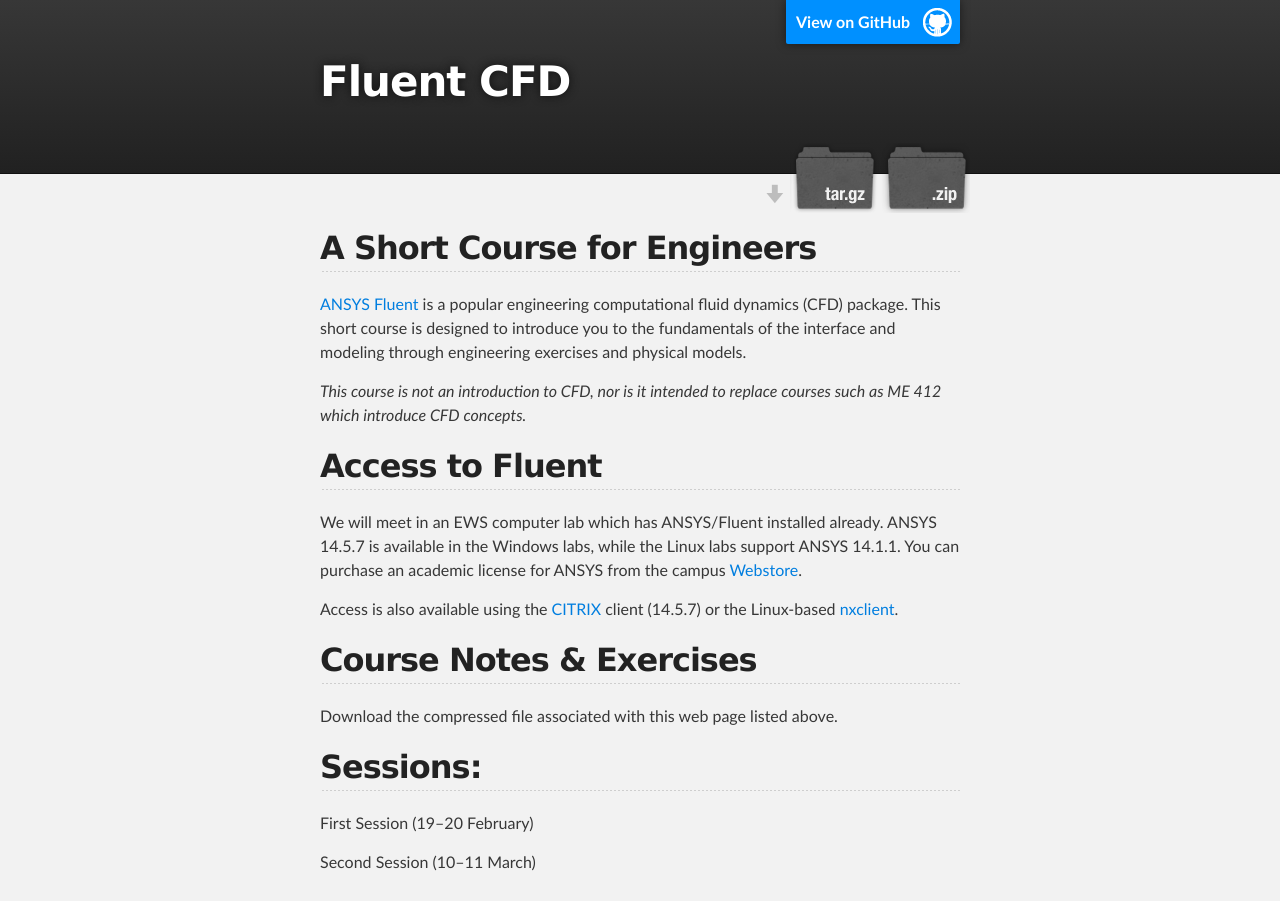
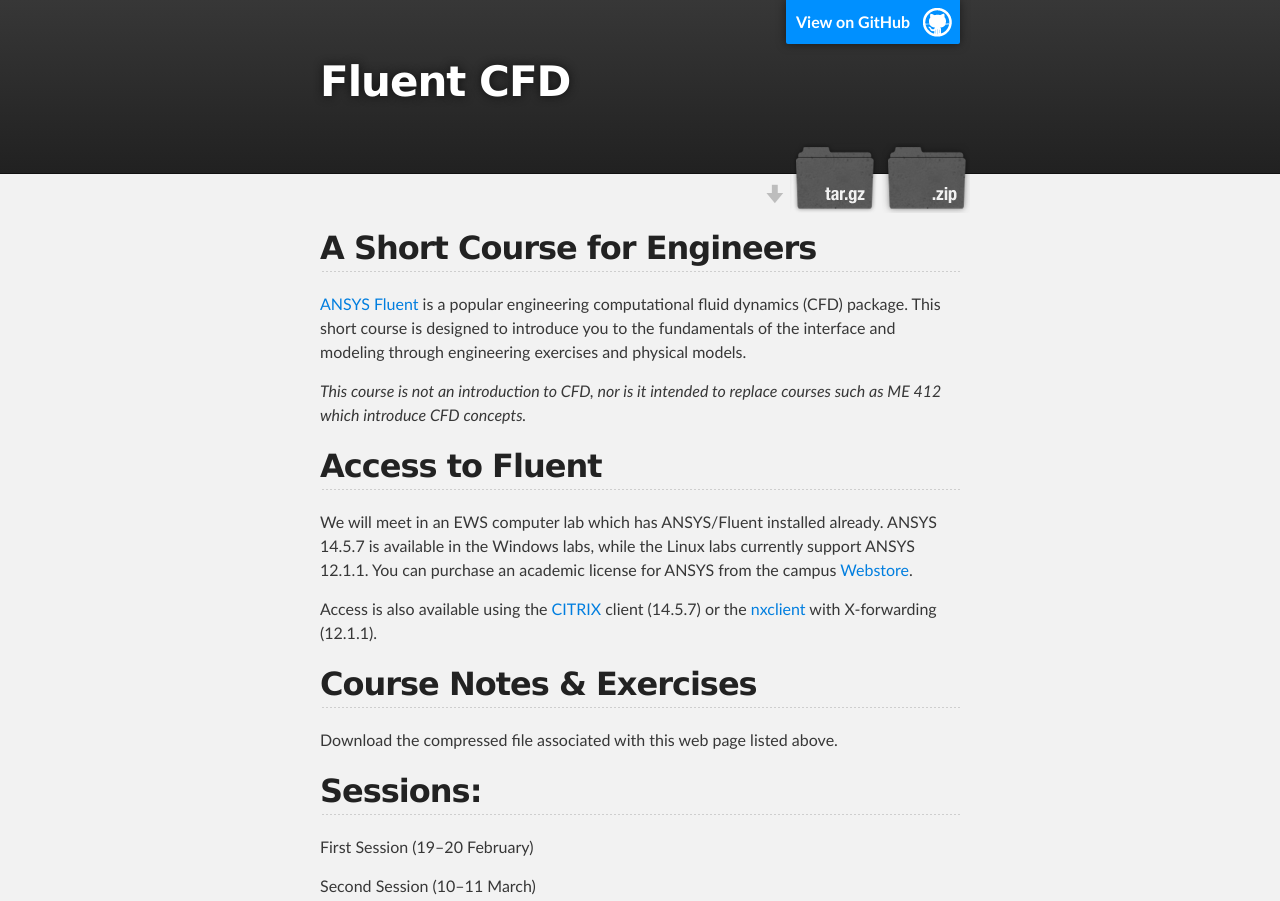
Before and after one commit to illinois-cse/fluent-sp14, a plain HTML site: page index.html in a window 1280 px wide. Shown: the top 901 px of the page. Drawn offline with Linux system fonts and the light colour scheme.

Commit message:
Create gh-pages branch via GitHub

```diff
--- a/index.html
+++ b/index.html
@@ -41,9 +41,9 @@
 <h2>
 <a name="access-to-fluent" class="anchor" href="#access-to-fluent"><span class="octicon octicon-link"></span></a>Access to Fluent</h2>
 
-<p>We will meet in an EWS computer lab which has ANSYS/Fluent installed already.  ANSYS 14.5.7 is available in the Windows labs, while the Linux labs support ANSYS 14.1.1.  You can purchase an academic license for ANSYS from the campus <a href="https://webstore.illinois.edu/">Webstore</a>.</p>
+<p>We will meet in an EWS computer lab which has ANSYS/Fluent installed already.  ANSYS 14.5.7 is available in the Windows labs, while the Linux labs currently support ANSYS 12.1.1.  You can purchase an academic license for ANSYS from the campus <a href="https://webstore.illinois.edu/">Webstore</a>.</p>
 
-<p>Access is also available using the <a href="https://citrix.engr.illinois.edu/">CITRIX</a> client (14.5.7) or the Linux-based <a href="http://it.engineering.illinois.edu/ews/lab-information/remote-connections/using-linux-apps-remotely-x-forwarding">nxclient</a>.</p>
+<p>Access is also available using the <a href="https://citrix.engr.illinois.edu/">CITRIX</a> client (14.5.7) or the <a href="http://it.engineering.illinois.edu/ews/lab-information/remote-connections/using-linux-apps-remotely-x-forwarding">nxclient</a> with X-forwarding (12.1.1).</p>
 
 <h2>
 <a name="course-notes--exercises" class="anchor" href="#course-notes--exercises"><span class="octicon octicon-link"></span></a>Course Notes &amp; Exercises</h2>
--- a/params.json
+++ b/params.json
@@ -1 +1 @@
-{"name":"Fluent CFD","tagline":"","body":"## A Short Course for Engineers\r\n[ANSYS Fluent](http://www.ansys.com/Products/Simulation+Technology/Fluid+Dynamics/Fluid+Dynamics+Products/ANSYS+Fluent) is a popular engineering computational fluid dynamics (CFD) package.  This short course is designed to introduce you to the fundamentals of the interface and modeling through engineering exercises and physical models.\r\n\r\n_This course is not an introduction to CFD, nor is it intended to replace courses such as ME 412 which introduce CFD concepts._\r\n\r\n## Access to Fluent\r\nWe will meet in an EWS computer lab which has ANSYS/Fluent installed already.  ANSYS 14.5.7 is available in the Windows labs, while the Linux labs support ANSYS 14.1.1.  You can purchase an academic license for ANSYS from the campus [Webstore](https://webstore.illinois.edu/).\r\n\r\nAccess is also available using the [CITRIX](https://citrix.engr.illinois.edu/) client (14.5.7) or the Linux-based [nxclient](http://it.engineering.illinois.edu/ews/lab-information/remote-connections/using-linux-apps-remotely-x-forwarding).\r\n\r\n## Course Notes & Exercises\r\nDownload the compressed file associated with this web page listed above.\r\n\r\n## Sessions:\r\nFirst Session (19–20 February)\r\n\r\nSecond Session (10–11 March)\r\n","google":"","note":"Don't delete this file! It's used internally to help with page regeneration."}
+{"name":"Fluent CFD","tagline":"","body":"## A Short Course for Engineers\r\n[ANSYS Fluent](http://www.ansys.com/Products/Simulation+Technology/Fluid+Dynamics/Fluid+Dynamics+Products/ANSYS+Fluent) is a popular engineering computational fluid dynamics (CFD) package.  This short course is designed to introduce you to the fundamentals of the interface and modeling through engineering exercises and physical models.\r\n\r\n_This course is not an introduction to CFD, nor is it intended to replace courses such as ME 412 which introduce CFD concepts._\r\n\r\n## Access to Fluent\r\nWe will meet in an EWS computer lab which has ANSYS/Fluent installed already.  ANSYS 14.5.7 is available in the Windows labs, while the Linux labs currently support ANSYS 12.1.1.  You can purchase an academic license for ANSYS from the campus [Webstore](https://webstore.illinois.edu/).\r\n\r\nAccess is also available using the [CITRIX](https://citrix.engr.illinois.edu/) client (14.5.7) or the [nxclient](http://it.engineering.illinois.edu/ews/lab-information/remote-connections/using-linux-apps-remotely-x-forwarding) with X-forwarding (12.1.1).\r\n\r\n## Course Notes & Exercises\r\nDownload the compressed file associated with this web page listed above.\r\n\r\n## Sessions:\r\nFirst Session (19–20 February)\r\n\r\nSecond Session (10–11 March)\r\n","google":"","note":"Don't delete this file! It's used internally to help with page regeneration."}
```
